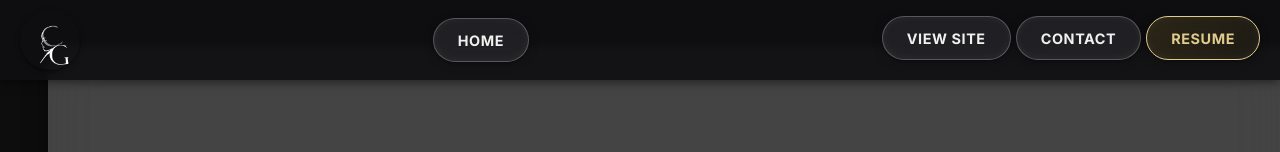
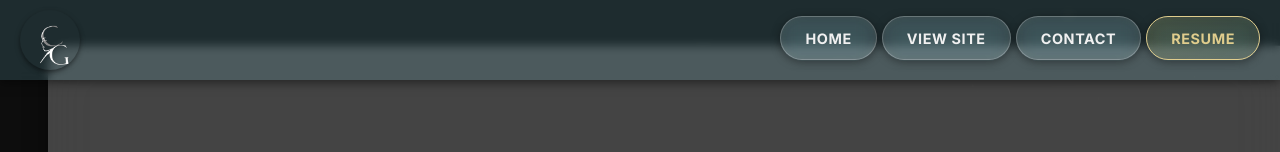
Before and after one commit to Cgamber/MyPortfolio, a website: page contact.html in a window 1280 px wide. Shown: the top 152 px of the page. Drawn offline with Linux system fonts and the light colour scheme; a web font is replaced by a local one.

Commit message:
formatting

```diff
--- a/contact.html
+++ b/contact.html
@@ -11,7 +11,7 @@
         :root {
             --primary-color: #e0cd8d;
             --accent-color: #7acbdf2a;
-            --dark-bg: rgba(20, 20, 20, 0.75);
+            --dark-bg: #7acbdf2a;
             --glass-bg: rgba(207, 205, 205, 0.288);
             --text-light: #f0f0f0;
             --text-muted: #c0b9a4;
@@ -19,7 +19,7 @@
             --radius: 20px;
             --shadow: 0 4px 25px rgba(0, 0, 0, 0.4);
             --timeline-line: rgba(224, 205, 141, 0.4);
-            --background-dark: #0d0d0d;
+            --background-dark: #7acbdf2a;
         }
 
         /* Buttons, header, layout, etc. (kept identical) */
@@ -82,15 +82,16 @@
            position: fixed;
         top: 0;
         left: 0;
-            right: 0;
+        right: 0; /* Make it span full width */
         z-index: 1000;
         display: flex;
         flex-direction: row;
         align-items: center;
-            justify-content: space-between;
+        justify-content: space-between; /* Spreads logo to left, buttons to right */
         gap: 10px;
-            padding: 10px 20px;
-            background: rgba(15, 15, 18, 0.9);
+        padding: 10px 20px; /* Add padding for breathing room */
+        /* Add a semi-transparent background for readability over content */
+        background: #7acbdf2a;
         backdrop-filter: blur(5px);
         box-shadow: 0 2px 10px rgba(0, 0, 0, 0.5);
         }
@@ -184,7 +185,7 @@
             border: none;
             border-radius: var(--radius);
             background: var(--primary-color);
-            color: var(--background-dark);
+            color: #fff;
             font-weight: 700;
             font-size: 1.2rem;
             cursor: pointer;
@@ -234,8 +235,8 @@
             <a href="https://crgstudios.framer.website/" target="_blank" class="logo-container">
                 <img src="./textures/bwthiclogo_processed.jpg" alt="Chloe Gamber Logo">
             </a>
+            <div class="button-group">
                 <a href="index.html" class="button">Home</a>
-            <div class="button-group">
                 <a href="https://crgstudios.framer.website/" target="_blank" class="button">View Site</a>
                 <a href="contact.html" class="button">Contact</a>
                 <a href="https://chloegamber-resume.tiiny.site" target="_blank" class="button button--accent">Resume</a>
```
Also changed, not shown: index.html (+1 -1 lines). Lines whose indentation alone changed are shown as unchanged.
